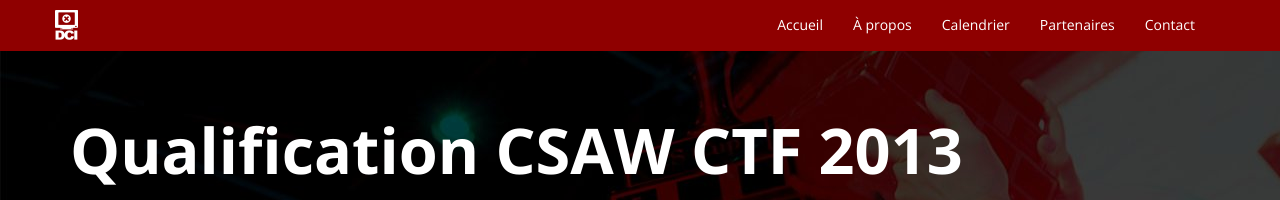
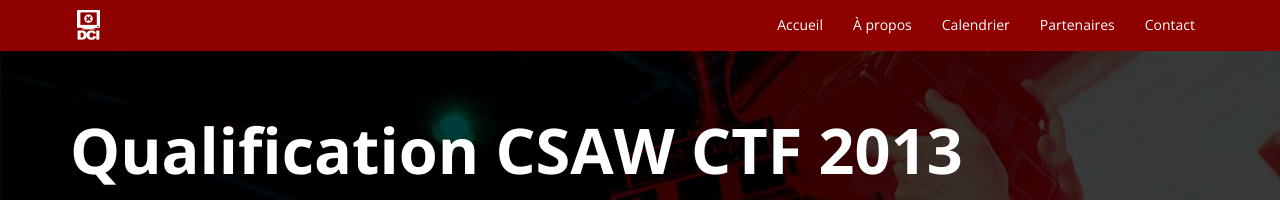
Before and after one commit to dciets/dciets.github.io, a Jekyll site: the page built from index.html, in a window 1280 px wide. Shown: the top 200 px of the page. Built offline with Jekyll 4.4.1, drawn with Linux system fonts in a browser that asks for light colours; Markdown is read by kramdown in place of the engine named in the settings; comment, search, counter and statistics services are not loaded.

Commit message:
Fine tune css on menu

```diff
--- a/css/main.css
+++ b/css/main.css
@@ -29,12 +29,13 @@
 .navbar-brand {
 	text-indent: -9999px;
 	height: 30px;
- 	width: 23px;
+ 	width: 30px;
  	background-image: url('../img/logo_dci_white.png');
  	background-size: 23px 30px;
- 	background-position: center;
+ 	background-position: right center;
+ 	background-repeat: no-repeat;
  	margin-top: 10px;
- 	margin-left: 10px;
+ 	margin-left: 0px !important;
 }
 
 .footer-logo {
@@ -59,12 +60,12 @@
 	background-color:#be0000;
 }
 
+.navbar-toggle {
+	margin-right: 8px;
+}
+
 .navbar-toggle .icon-bar {
 	background-color: #fff;
-}
-
-.navbar-brand {
-	padding: 9px 9px;
 }
 
  a {
```
